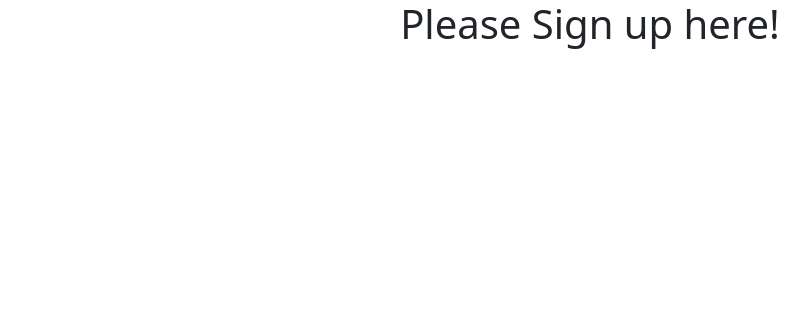
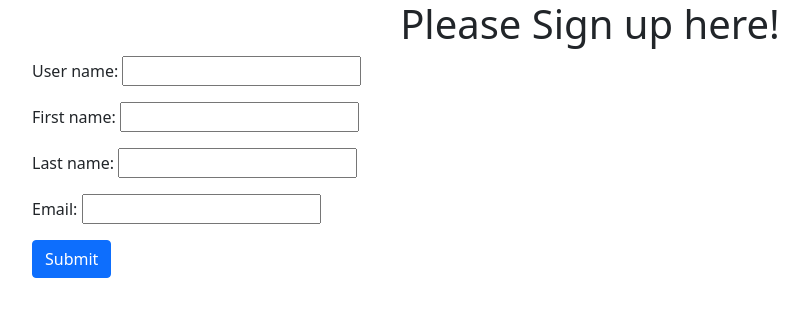
Before and after one commit to crogar/MyPassVault, a Django app: page /signup in a window 1280 px wide. Shown: the top 317 px of the page, without its empty margins (50-858 px from the left). Run offline with Django 3.2, Linux system fonts and the light colour scheme.

Commit message:
Changes
-Added Form validation: it checks if the username already exist.

-

```diff
--- a/mydb/forms.py
+++ b/mydb/forms.py
@@ -28,3 +28,15 @@ class NewUserForm(forms.ModelForm):
     class Meta:
         model = User
         fields = '__all__'
+
+    def clean_user(self):
+        _user = self.cleaned_data['user_name']
+        # Check to see if any users already exist with this email as a username.
+        try:
+            match = User.objects.get(user_name=_user)
+        except User.DoesNotExist:
+            # Unable to find a user, this is fine
+            return _user
+
+        # A user was found with this as a username, raise an error.
+        raise forms.ValidationError('This Username is already in use.')
--- a/mydb/models.py
+++ b/mydb/models.py
@@ -39,6 +39,10 @@ class AccessRecord(models.Model):
 ##########################################################################
 
 class User(models.Model):
+    user_name = models.CharField(max_length=50)
     first_name = models.CharField(max_length=100)
     last_name = models.CharField(max_length=100)
     email = models.CharField(max_length=100)
+
+    def __str__(self):
+        return str(self.user_name)
--- a/mydb/views.py
+++ b/mydb/views.py
@@ -2,7 +2,7 @@ from django.shortcuts import render
 from django.http.request import HttpRequest
 from mydb.models import Account
 from mydb.forms import NewUserForm
-
+from mydb import forms
 
 # Create your views here.
 
@@ -36,10 +36,20 @@ def form_name_view(request):
 # View that handles request to See signup.html                           #
 ##########################################################################
 
-def sign_up(request):
-    return render(request, 'mydb/signup.html')
-
 
 def users_(request):
     # passwords = {"accounts": accounts_list}
     return render(request, 'mydb/index.html')
+
+
+def sign_up(request):
+    form = NewUserForm()
+
+    if request.method == 'POST':
+        form = NewUserForm(request.POST)
+        if form.is_valid():
+            form.save(commit=True)
+            return users_(request)
+        else:
+            raise forms.forms.ValidationError("Something Went Wrong, please try again!")
+    return render(request, 'mydb/signup.html', {'form': form})
--- a/templates/mydb/signup.html
+++ b/templates/mydb/signup.html
@@ -8,6 +8,11 @@
 <body>
     <div class="container">
         <h1 align="center">Please Sign up here!</h1>
+        <form method="post">
+            {{form.as_p}}
+            {% csrf_token %}
+            <input type="submit" class="btn btn-primary" value="Submit">
+        </form>
     </div>
 </body>
 </html>
```
Also changed, not shown: db.sqlite3, mydb/migrations/0007_user_user_name.py (added).
